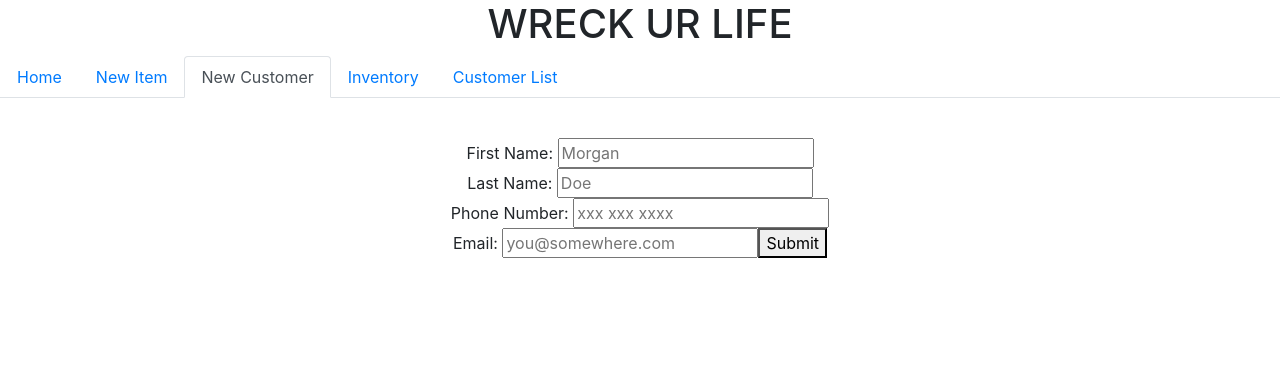
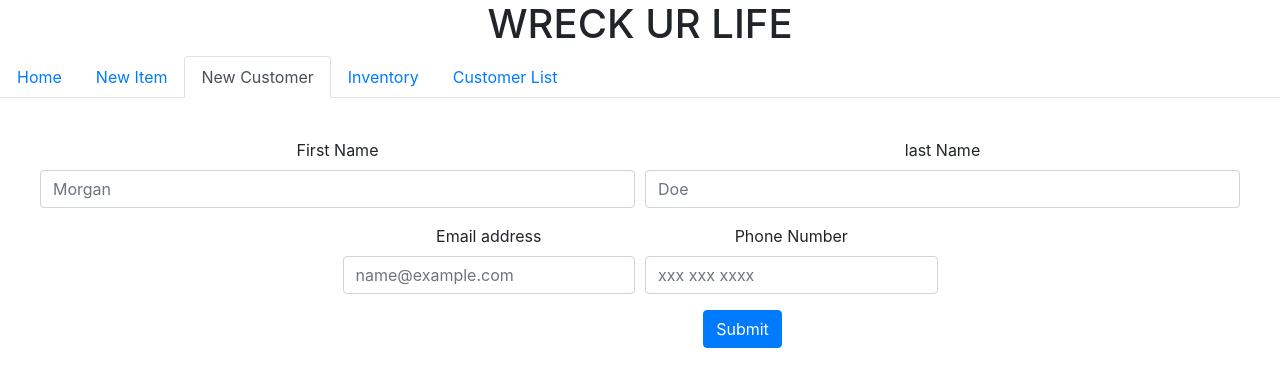
Before and after one commit to tylercollier-intraedge/wreck-ur-life, a React (Create React App) app in the folder client/: page /newCustomer in a window 1280 px wide. Shown: the top 386 px of the page. Built offline with nearby package versions, Linux system fonts and the light colour scheme.

Commit message:
styles updated

```diff
--- a/client/src/components/newCustomer.js
+++ b/client/src/components/newCustomer.js
@@ -1,5 +1,6 @@
 //This is the page used to Add a New Customer
 import React, { Component } from "react";
+import {Form, Button, Row, Col, Alert} from 'react-bootstrap'
 import API from "../utils/API";
 
 const divStyle = {
@@ -21,6 +22,13 @@ class newCustomer extends Component {
   //Submission function takes new customer info and sends to create-new-customer route
   handleSubmit(event) {
     API.createNewCustomer(this.state)
+    this.setState({
+      firstName: "",
+      lastName: "",
+      phone: "",
+      email: ""
+    })
+    Alert('New User Added!')
     return this.state
   }
 
@@ -36,47 +44,55 @@ class newCustomer extends Component {
   render() {
     return (
       <div style={divStyle}>
-        <form onSubmit={this.handleSubmit.bind(this)}>
-          <span>First Name: </span>
-          <input
-            name="firstName"
+
+        <Form>
+        <Form.Row>
+        <Form.Group controlId="firstName" as={Col}>
+          <Form.Label>First Name</Form.Label>
+          <Form.Control
+            type="Name"
             placeholder="Morgan"
-            type="text"
             value={this.state.firstName.value}
             onChange={event => this.setState({ firstName: event.target.value })}
-          />
-          <br />
-          <span>Last Name: </span>
-          <input
-            name="lastName"
+            />
+        </Form.Group>
+        <Form.Group controlId="lastName" as={Col}>
+          <Form.Label>last Name</Form.Label>
+          <Form.Control
+            type="Name"
             placeholder="Doe"
-            type="text"
             value={this.state.lastName.value}
             onChange={event => this.setState({ lastName: event.target.value })}
-          />
-          <br />
-          <span>Phone Number: </span>
-          <input
-            name="phone"
+            />
+        </Form.Group>
+        </Form.Row>
+        <Form.Row>
+        <Form.Group as={Col}></Form.Group>
+        <Form.Group controlId="email" as={Col}>
+          <Form.Label>Email address</Form.Label>
+          <Form.Control
+            type="email"
+            placeholder="name@example.com"
+            value={this.state.email.value}
+            onChange={event => this.setState({ email: event.target.value })}/>
+        </Form.Group>
+        <Form.Group controlId="phone" as={Col}>
+          <Form.Label>Phone Number</Form.Label>
+          <Form.Control
+            type="Number"
             placeholder="xxx xxx xxxx"
-            type="number"
             value={this.state.phone.value}
             onChange={event => this.setState({ phone: event.target.value })}
-            //onChange={event => phoneCheck(event) ? this.setState({ phone: event.target.value }) : console.log('Not a Valid Number')}
-          />
-          <br />
-          <span>Email: </span>
-          <input
-            name="email"
-            placeholder="you@somewhere.com"
-            type="email"
-            value={this.state.email.value}
-            onChange={event => this.setState({ email: event.target.value })}
-          />
-          <button type="submit" value="Submit">
-            Submit
-          </button>
-        </form>
+            />
+        </Form.Group>
+        <Form.Group as={Col}></Form.Group>
+        </Form.Row>
+        <Form.Group as={Row}>
+          <Col sm={{ span: 10, offset: 2 }}>
+            <Button type="submit" onClick={this.handleSubmit.bind(this)}>Submit</Button>
+          </Col>
+        </Form.Group>
+        </Form>
       </div>
     );
   }
--- a/client/src/components/singleCustomer.js
+++ b/client/src/components/singleCustomer.js
@@ -8,6 +8,7 @@ class SingleCustomer extends Component {
     this.state = {};
     this.handleShow = this.handleShow.bind(this);
     this.handleClose = this.handleClose.bind(this);
+    this.deleteCustomer = this.deleteCustomer.bind(this);
 
     this.state = {
       show: false
@@ -22,6 +23,13 @@ class SingleCustomer extends Component {
     this.setState({ show: true });
   }
 
+  deleteCustomer() {
+    console.log(this)
+    this.setState({ show: false });
+    API.deleteUser(this.state.id);
+    window.location.reload()
+  }
+
   newRental(){
 
   }
@@ -29,6 +37,7 @@ class SingleCustomer extends Component {
   componentDidMount() {
     API.getSingleUser(this.props.id).then(response => {
       this.setState({
+        id: response.data._id,
         name: response.data.name,
         email: response.data.email,
         phoneNumber: response.data.phoneNumber
@@ -58,6 +67,9 @@ class SingleCustomer extends Component {
             <Button variant="primary" onClick={this.newRental}>
               New Rental
             </Button>
+            <Button variant="danger" onClick={this.deleteCustomer}>
+              Remove
+            </Button>
           </Modal.Footer>
         </Modal>
       </>
```
